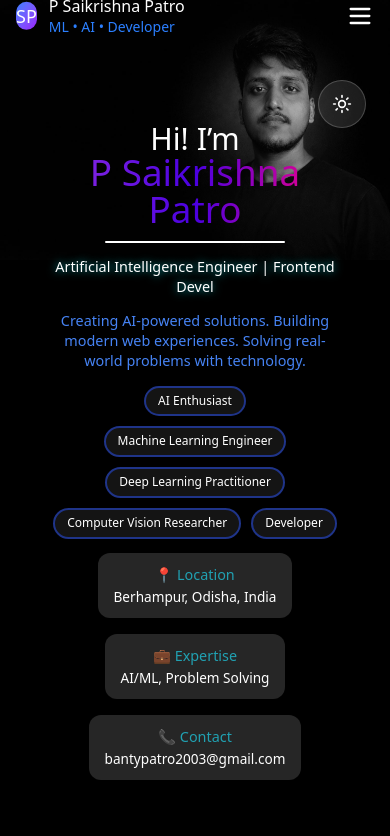
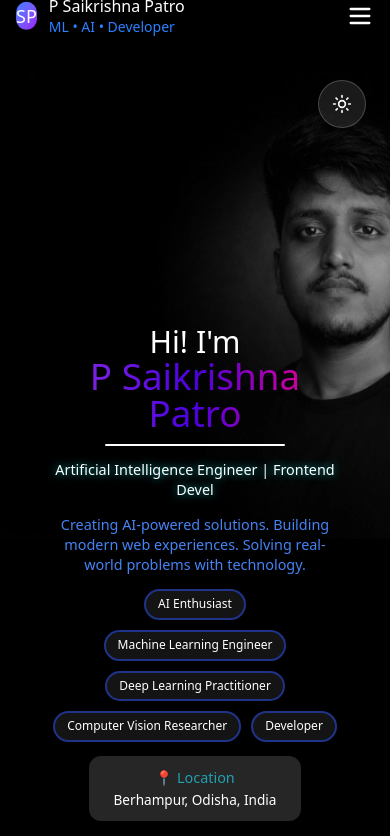
Before and after one commit to PSaikrishnaPatro/Portfolio, a React (Vite) app: page / in a window 390 px wide. Shown: the top 836 px of the page. Built offline with nearby package versions, Linux system fonts and the light colour scheme.

Commit message:
Fix responsive image display on mobile - increase brightness and opacity

```diff
--- a/src/components/Home.css
+++ b/src/components/Home.css
@@ -17,7 +17,7 @@
   height: 100%;
   background-image: var(--hero-bg);
   background-size: cover;
-  background-position: center;
+  background-position: right center; /* Changed from center to right center */
   background-repeat: no-repeat;
   z-index: 0;
   filter: brightness(1);
@@ -59,9 +59,9 @@
 .gradient-text {
   background: linear-gradient(to right, #8e2de2, #4a00e0, #ff0080);
   background-clip: text;
--webkit-background-clip: text;
-color: transparent;
--webkit-text-fill-color: transparent;
+  -webkit-background-clip: text;
+  color: transparent;
+  -webkit-text-fill-color: transparent;
 }
 
 .hero-intro {
@@ -189,7 +189,7 @@ color: transparent;
   --text: #ffffff;
   --text-muted: #4683f4;
   --accent: #12f7ff;
-  --hero-bg: url('./Hero.jpg');
+  --hero-bg: url('/hero.jpg'); /* Changed to match TSX */
   --line: #ffffff;
   --cd: #ffffff;
 }
@@ -199,7 +199,7 @@ color: transparent;
   --text: #000000;
   --text-muted: #000000;
   --accent: #00cfff;
-  --hero-bg: url('./j.jpg');
+  --hero-bg: url('/j.jpg'); /* Changed to match TSX */
   --line: #000000;
   --cd: #000000;
 }
@@ -213,9 +213,10 @@ color: transparent;
   }
 
   .hero-bg {
-    background-size: contain;
-    background-position: top center;
-    height: 60vh;
+    background-size: auto 80%; /* Changed to maintain aspect ratio */
+    background-position: center 20%; /* Repositioned for better framing */
+    opacity: 0.8; /* Increased opacity */
+    filter: brightness(1.2); /* Increased brightness */
   }
 
   .hero-content {
@@ -250,20 +251,20 @@ color: transparent;
 
 @media (max-width: 600px) {
   .hero {
-    min-height: auto;
-    padding: 4rem 1.2rem;
+    min-height: 100vh; /* Changed from auto to maintain full height */
+    padding: 2rem 1.2rem;
   }
 
   .hero-content {
-    margin-top: 60px;
+    margin-top: 40vh; /* Push content down to avoid image overlap */
     gap: 14px;
   }
 
   .hero-bg {
-    background-size: contain;
-    background-position: top center;
-    height: 50vh;
-    filter: brightness(0.95);
+    background-size: auto 40%; /* Smaller image on mobile */
+    background-position: center 10%; /* Position at top */
+    opacity: 0.7; /* Increased opacity */
+    filter: brightness(1.3); /* Much brighter */
   }
 
   .hero-name {
@@ -292,9 +293,30 @@ color: transparent;
     gap: 1.5rem;
     margin-top: 35px;
   }
+
+  .hero-info {
+    flex-direction: column;
+    align-items: center;
+  }
+
+  .info-card {
+    width: 100%;
+    max-width: 280px;
+  }
 }
 
 @media (max-width: 430px) {
+  .hero-content {
+    margin-top: 35vh; /* Adjusted for smaller screens */
+  }
+
+  .hero-bg {
+    background-size: auto 35%; /* Even smaller on very small screens */
+    background-position: center 8%;
+    opacity: 0.65; /* Increased opacity */
+    filter: brightness(1.3); /* Much brighter */
+  }
+
   .hero-name {
     font-size: 1.9rem;
   }
--- a/src/components/Home.tsx
+++ b/src/components/Home.tsx
@@ -71,12 +71,8 @@ export function Home({ theme }: HeroProps) {
 
   return (
     <section id="home" className="hero">
-      <div
-        className="hero-bg"
-        style={{
-          backgroundImage: `url(${theme === "light" ? "/j.jpg" : "/hero.jpg"})`,
-        }}
-      />
+      {/* Remove inline style - let CSS handle it */}
+      <div className="hero-bg" data-theme={theme} />
 
       <motion.div
         className="hero-content"
@@ -85,7 +81,7 @@ export function Home({ theme }: HeroProps) {
         animate="visible"
       >
         <motion.h1 className="hero-name" variants={itemVariants}>
-          Hi! I’m <br />
+          Hi! I'm <br />
           <span className="gradient-text hero-name-line">
             P Saikrishna Patro
           </span>
```
